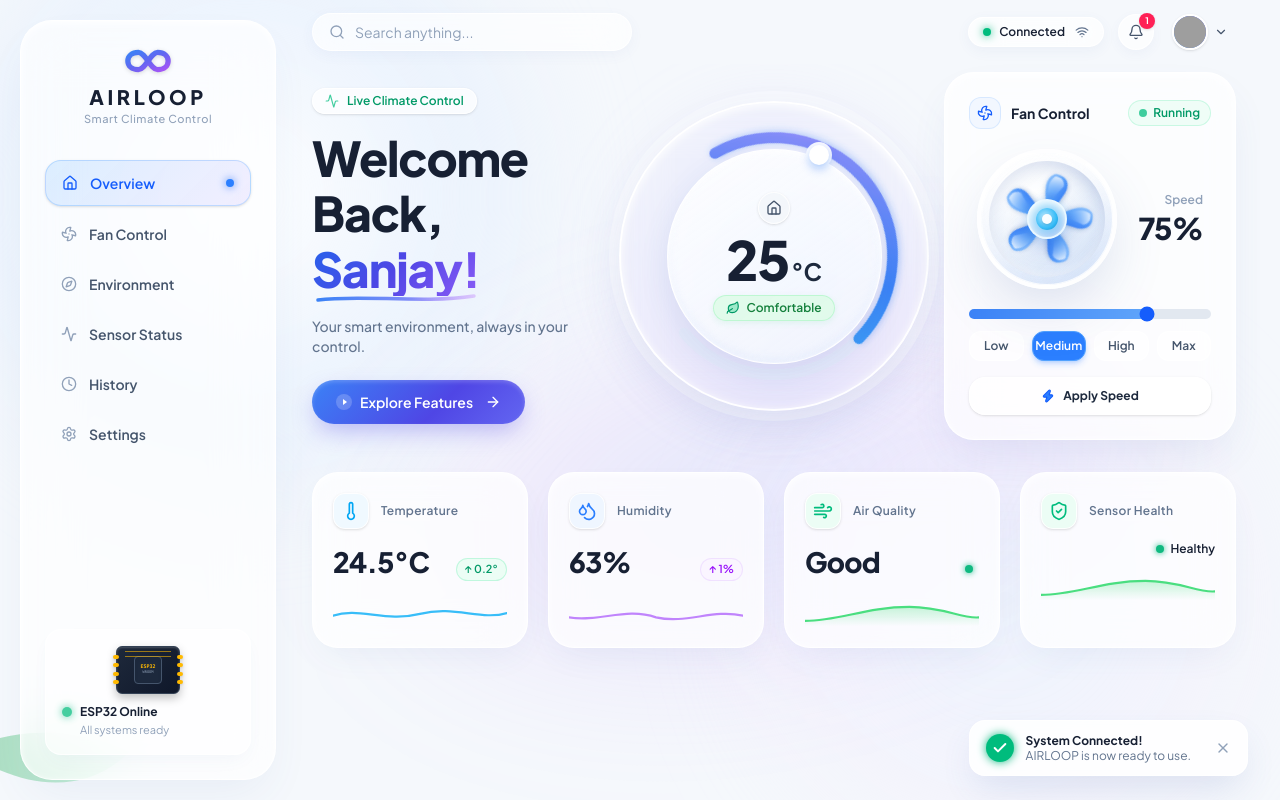
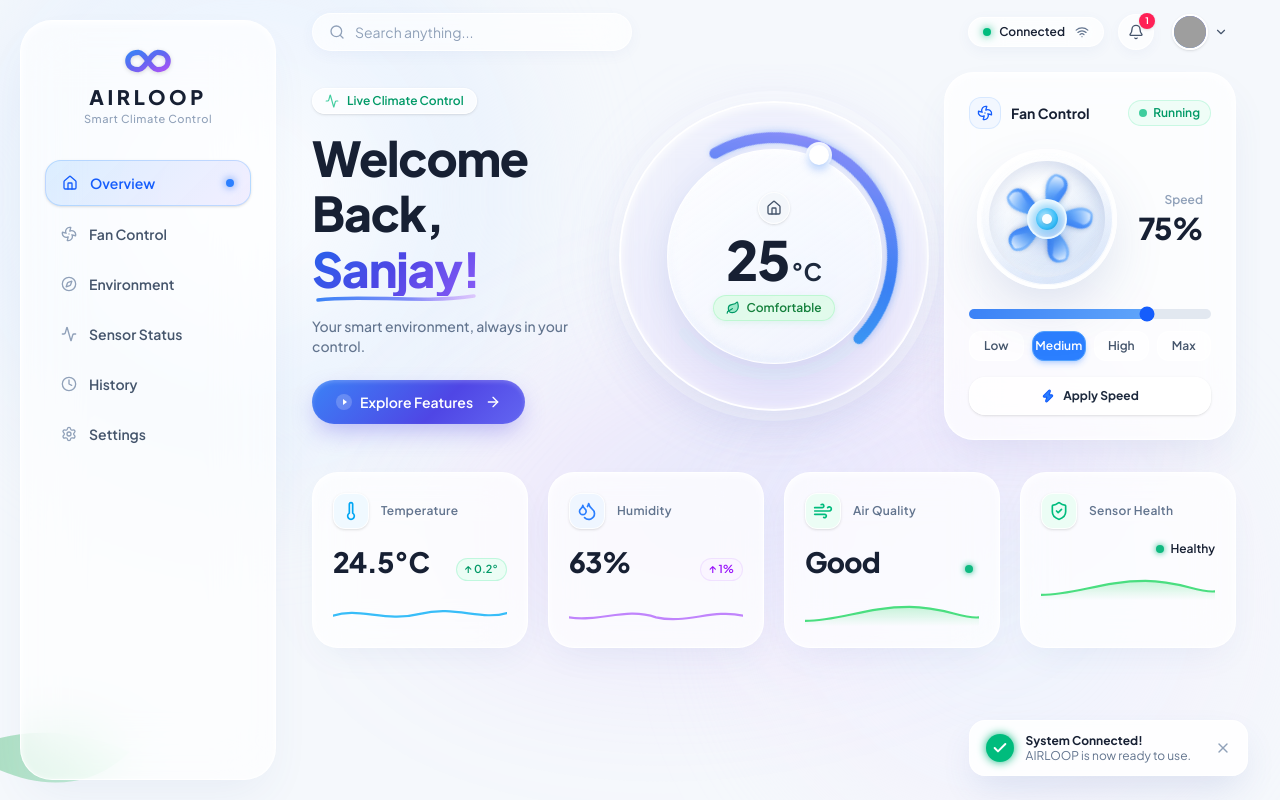
Before and after one commit to sanjayV1405/fann, a React (Vite) app: page / in a window 1280 px wide. Built offline with nearby package versions, Linux system fonts and the light colour scheme; grey boxes are pictures that could not be loaded.

Commit message:
refactor: remove bottom ESP32 status card from sidebar

```diff
--- a/src/components/layout/Sidebar.tsx
+++ b/src/components/layout/Sidebar.tsx
@@ -6,8 +6,6 @@ import {
   Activity,
   Clock,
   Settings,
-  Cpu,
-  WifiOff,
 } from 'lucide-react';
 import { useHardware } from '../../context/HardwareContext';
 
@@ -21,13 +19,11 @@ const NAV_ITEMS = [
 ];
 
 export const Sidebar: React.FC = () => {
-  const { activePage, setActivePage, connectionStatus, toggleConnection } = useHardware();
-
-  const isConnected = connectionStatus === 'connected';
+  const { activePage, setActivePage } = useHardware();
 
   return (
     <aside
-      className="w-64 h-[calc(100vh-2.5rem)] my-5 ml-5 mr-3 flex flex-col justify-between p-6 rounded-[32px] select-none shrink-0 z-30 transition-all duration-300"
+      className="w-64 h-[calc(100vh-2.5rem)] my-5 ml-5 mr-3 flex flex-col p-6 rounded-[32px] select-none shrink-0 z-30 transition-all duration-300"
       style={{
         background: 'rgba(255, 255, 255, 0.65)',
         backdropFilter: 'blur(28px)',
@@ -76,7 +72,7 @@ export const Sidebar: React.FC = () => {
               <button
                 key={item.id}
                 onClick={() => setActivePage(item.id)}
-                className={`w-full flex items-center justify-between px-4 py-3 rounded-2xl text-sm font-semibold transition-all duration-200 group text-left ${
+                className={`w-full flex items-center justify-between px-4 py-3 rounded-2xl text-sm font-semibold transition-all duration-200 group text-left cursor-pointer ${
                   isActive
                     ? 'text-blue-600 shadow-sm border border-blue-400/30'
                     : 'text-slate-600 hover:text-[#172033] hover:bg-white/40'
@@ -99,7 +95,7 @@ export const Sidebar: React.FC = () => {
                   <span>{item.label}</span>
                 </div>
 
-                {/* Active right indicator dot (seen in Reference Image 1 & 2) */}
+                {/* Active right indicator dot */}
                 {isActive && (
                   <span className="w-2 h-2 rounded-full bg-blue-500 shadow-[0_0_8px_#3B82F6]" />
                 )}
@@ -108,67 +104,6 @@ export const Sidebar: React.FC = () => {
           })}
         </nav>
       </div>
-
-      {/* Bottom ESP32 Hardware Status Panel (matches exact miniature in Reference Images) */}
-      <div
-        onClick={toggleConnection}
-        title="Click to connect / disconnect physical ESP32"
-        className="group relative cursor-pointer p-4 rounded-2xl transition-all duration-200 hover:bg-white/80 border border-white/80"
-        style={{
-          background: 'rgba(255, 255, 255, 0.6)',
-          boxShadow: '0 8px 20px -6px rgba(70, 100, 170, 0.06)',
-        }}
-      >
-        {/* Miniature 3D ESP32 Microcontroller Illustration */}
-        <div className="w-full flex items-center justify-center mb-2.5">
-          <div
-            className="w-16 h-12 rounded-md relative flex items-center justify-center p-1 transition-transform group-hover:scale-105"
-            style={{
-              background: 'linear-gradient(135deg, #1E293B 0%, #0F172A 100%)',
-              boxShadow: '0 4px 10px rgba(0, 0, 0, 0.25), inset 0 1px 2px rgba(255, 255, 255, 0.2)',
-              border: '1px solid #334155',
-            }}
-          >
-            {/* Wi-Fi PCB Antenna Trace (Gold/Copper) */}
-            <div className="absolute top-1 left-2 right-2 h-1.5 border-t border-b border-amber-400/80 opacity-70" />
-
-            {/* ESP32 IC Core with silver label */}
-            <div className="w-7 h-7 rounded-sm bg-slate-800 border border-slate-600 flex flex-col items-center justify-center text-[5px] text-slate-300 font-mono shadow-inner">
-              <span className="text-amber-400 font-bold leading-none">ESP32</span>
-              <span className="text-[4px] text-slate-400 scale-90">WROOM</span>
-            </div>
-
-            {/* Left and Right Header Pins */}
-            <div className="absolute -left-1 top-2 bottom-2 flex flex-col justify-between">
-              {[1, 2, 3, 4].map((i) => (
-                <div key={i} className="w-1.5 h-1 bg-amber-400 rounded-sm shadow-sm" />
-              ))}
-            </div>
-            <div className="absolute -right-1 top-2 bottom-2 flex flex-col justify-between">
-              {[1, 2, 3, 4].map((i) => (
-                <div key={i} className="w-1.5 h-1 bg-amber-400 rounded-sm shadow-sm" />
-              ))}
-            </div>
-          </div>
-        </div>
-
-        {/* Status text */}
-        <div className="flex items-center gap-2">
-          <span
-            className={`w-2.5 h-2.5 rounded-full ${
-              isConnected
-                ? 'bg-emerald-500 shadow-[0_0_8px_#10B981] animate-pulse'
-                : 'bg-rose-500 shadow-[0_0_8px_#EF4444]'
-            }`}
-          />
-          <span className="text-xs font-bold text-[#172033]">
-            {isConnected ? 'ESP32 Online' : 'ESP32 Offline'}
-          </span>
-        </div>
-        <p className="text-[11px] text-slate-400 mt-0.5 ml-4.5">
-          {isConnected ? 'All systems ready' : 'Device not connected'}
-        </p>
-      </div>
     </aside>
   );
 };
```
